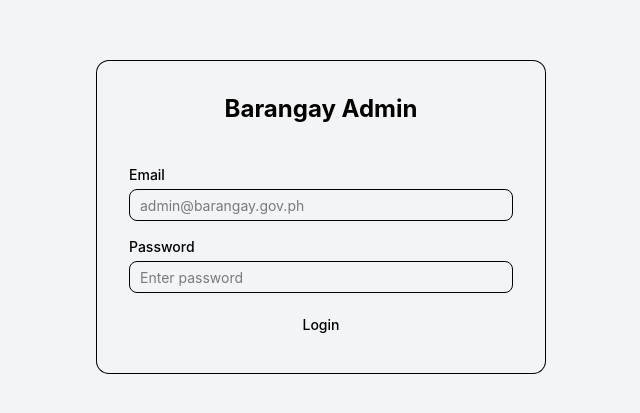
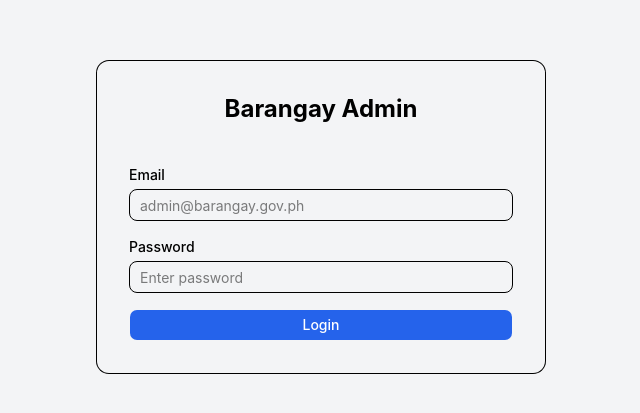
Before and after one commit to adrianmedina-mc/barangay-chatbot, a React (Vite) app in the folder client/: page /login in a window 1280 px wide. Shown: the part 183-596 px from the top of the page, without its empty margins (319-959 px from the left). Built offline with nearby package versions, Linux system fonts and the light colour scheme.

Commit message:
another one

```diff
--- a/client/src/index.css
+++ b/client/src/index.css
@@ -1,8 +1,11 @@
 @import "tailwindcss";
 
+@theme {
+  --color-primary: #2563eb;
+  --color-primary-foreground: #ffffff;
+}
+
 :root {
-  --primary: #2563eb;
-  --primary-foreground: #ffffff;
   --background: #ffffff;
   --foreground: #111827;
   --muted: #f3f4f6;
@@ -10,13 +13,12 @@
 }
 
 .dark {
-  --primary: #3b82f6;
-  --primary-foreground: #ffffff;
   --background: #1f2937;
   --foreground: #f9fafb;
   --muted: #374151;
   --input: #4b5563;
 }
+
 .dark body {
   background-color: #111827;
 }
```
